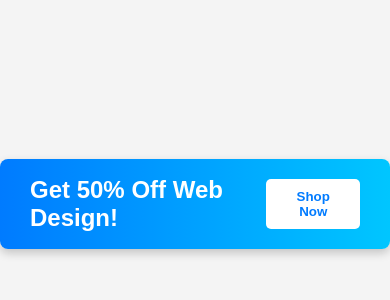
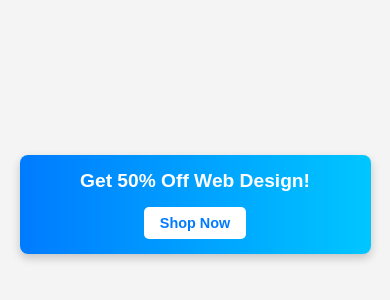
Before and after one commit to Basmalamohammed17/io-banner, a plain HTML site: page index.html in a window 390 px wide. Shown: the part 218-518 px from the top of the page. Drawn offline with Linux system fonts and the light colour scheme.

Commit message:
Update index.html

```diff
--- a/index.html
+++ b/index.html
@@ -1,9 +1,10 @@
+
 <!DOCTYPE html>
 <html lang="en">
 <head>
   <meta charset="UTF-8">
   <meta name="viewport" content="width=device-width, initial-scale=1.0">
-  <title>Simple Banner Ad</title>
+  <title>Simple Responsive Banner Ad</title>
   <style>
     body {
       display: flex;
@@ -12,25 +13,29 @@
       height: 100vh;
       background: #f4f4f4;
       margin: 0;
+      font-family: 'Poppins', sans-serif;
     }
 
     .banner {
-      width: 728px;
-      height: 90px;
+      width: 90%;
+      max-width: 728px;
+      min-height: 90px;
       background: linear-gradient(90deg, #007bff, #00c6ff);
       color: white;
       display: flex;
       align-items: center;
       justify-content: space-between;
-      padding: 0 30px;
+      padding: 15px 25px;
       border-radius: 8px;
-      font-family: 'Poppins', sans-serif;
       box-shadow: 0 4px 10px rgba(0,0,0,0.2);
+      box-sizing: border-box;
+      gap: 15px;
     }
 
     .banner h2 {
       margin: 0;
       font-size: 1.5rem;
+      flex: 1;
     }
 
     .banner button {
@@ -42,11 +47,29 @@
       font-weight: bold;
       cursor: pointer;
       transition: 0.3s;
+      flex-shrink: 0;
     }
 
     .banner button:hover {
       background: #007bff;
       color: white;
+    }
+
+    /* 🔹 Responsive Design */
+    @media (max-width: 600px) {
+      .banner {
+        flex-direction: column;
+        text-align: center;
+      }
+
+      .banner h2 {
+        font-size: 1.2rem;
+      }
+
+      .banner button {
+        padding: 8px 16px;
+        font-size: 0.9rem;
+      }
     }
   </style>
 </head>
```
